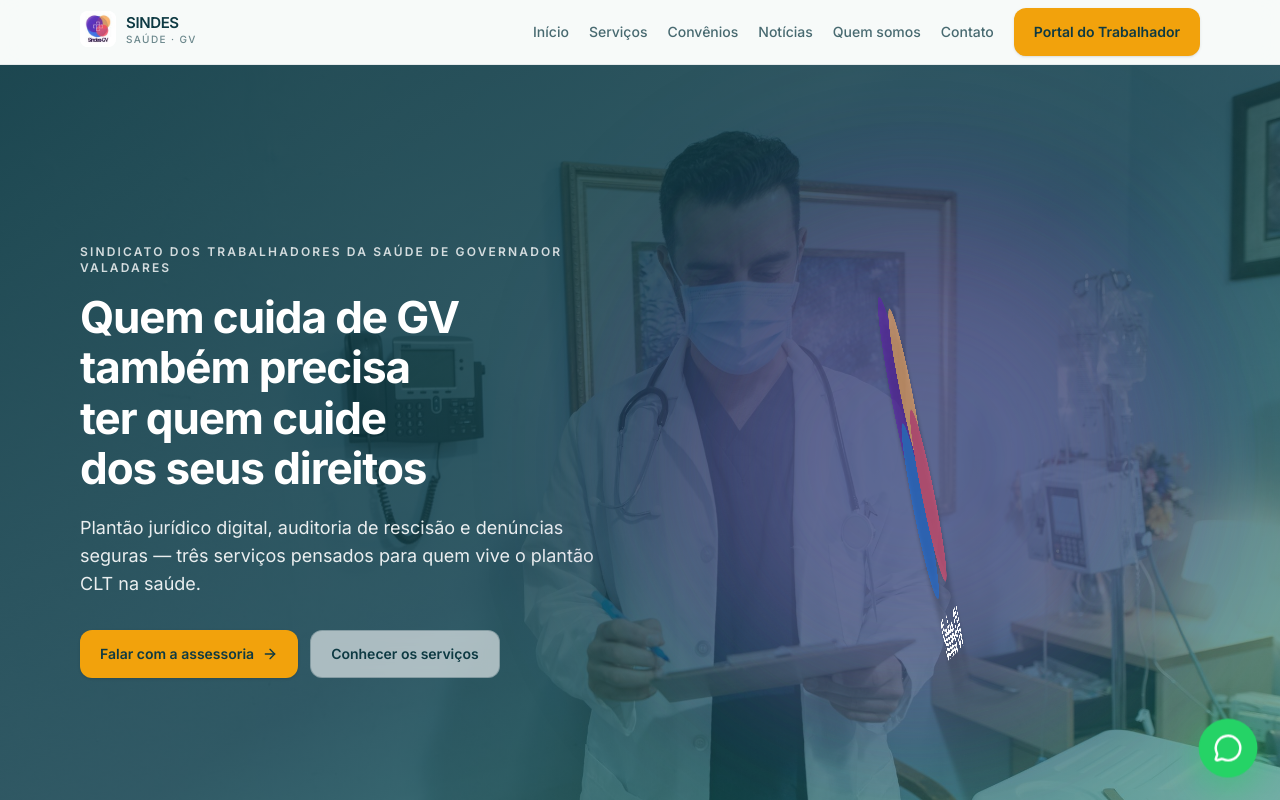
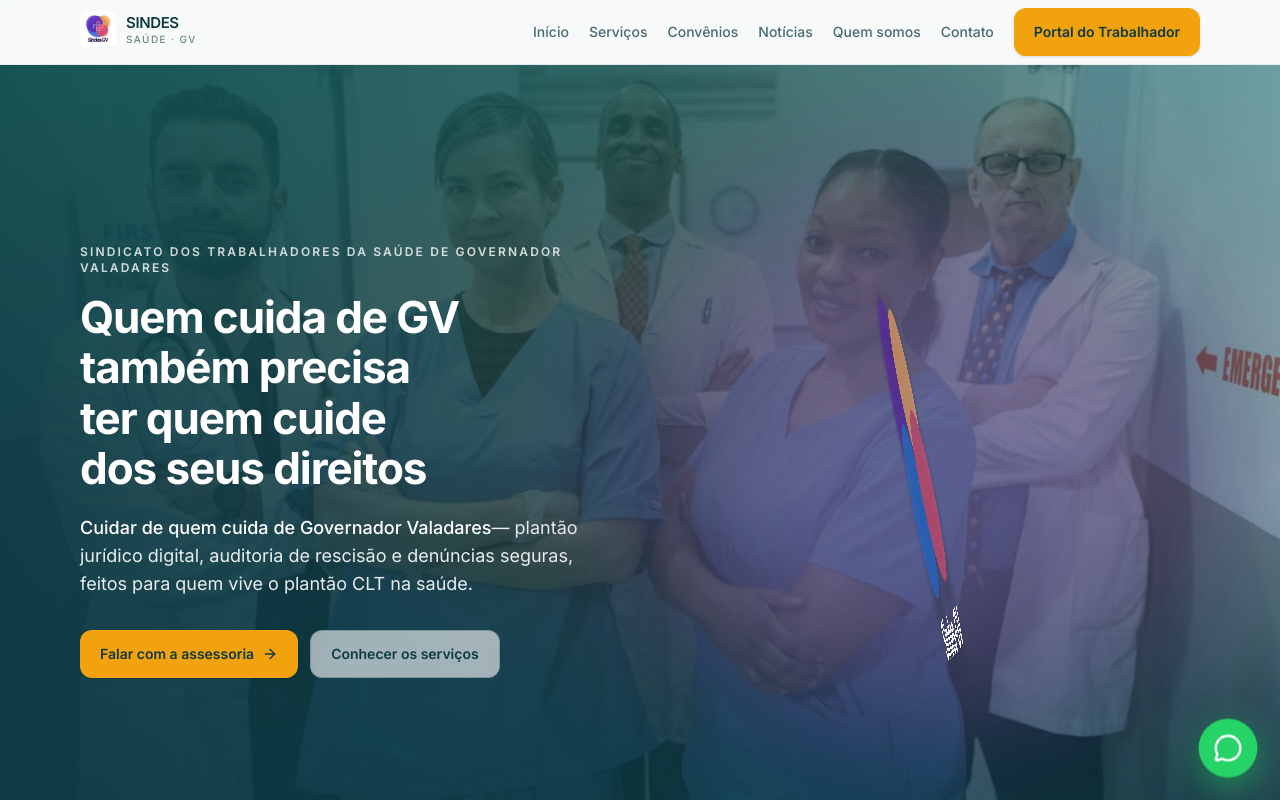
Before and after one commit to rajaconsultoriaeprojetos-boop/sindes-gv, a Next.js app: page / in a window 1280 px wide. Shown: the top 800 px of the page. Built offline with nearby package versions, Linux system fonts and the light colour scheme.

Commit message:
feat(landing): hero com equipe diversa e tom de cuidado
Foto com vários profissionais (mulheres em destaque), overlays
cinematográficos e texto reforçando cuidado com o trabalhador da saúde.

```diff
--- a/components/SindesLanding.tsx
+++ b/components/SindesLanding.tsx
@@ -289,14 +289,22 @@ export default function SindesLanding({ cms }: Props) {
           <div className="absolute inset-0">
             <Image
               src={HERO_IMAGE}
-              alt="Equipe de profissionais da saúde em plantão hospitalar"
+              alt="Equipe diversa de profissionais da saúde — enfermeiras, médicas e médicos em unidade hospitalar"
               fill
               priority
-              className="object-cover object-[center_32%]"
+              className="object-cover object-[center_42%] scale-105 sm:scale-100"
               sizes="100vw"
             />
             <div
-              className="absolute inset-0 bg-gradient-to-br from-[#0E3A43]/92 via-[#0E3A43]/78 to-[#1F8A70]/55"
+              className="absolute inset-0 bg-gradient-to-r from-[#0E3A43]/96 via-[#0E3A43]/78 to-[#0E3A43]/35"
+              aria-hidden="true"
+            />
+            <div
+              className="absolute inset-0 bg-gradient-to-t from-[#0E3A43]/75 via-transparent to-[#1F8A70]/25"
+              aria-hidden="true"
+            />
+            <div
+              className="pointer-events-none absolute inset-0 bg-[radial-gradient(ellipse_at_70%_40%,rgba(197,91,26,0.18),transparent_55%)]"
               aria-hidden="true"
             />
           </div>
@@ -309,8 +317,11 @@ export default function SindesLanding({ cms }: Props) {
                 Quem cuida de GV também precisa ter quem cuide dos seus direitos
               </h1>
               <p className="mt-5 max-w-xl text-base leading-7 text-white/90 sm:text-lg">
-                Plantão jurídico digital, auditoria de rescisão e denúncias seguras — três serviços
-                pensados para quem vive o plantão CLT na saúde.
+                <span className="font-medium text-white">
+                  Cuidar de quem cuida de Governador Valadares
+                </span>{ }
+                — plantão jurídico digital, auditoria de rescisão e denúncias seguras, feitos para
+                quem vive o plantão CLT na saúde.
               </p>
               <div className="mt-8 flex flex-col gap-3 sm:flex-row">
                 <Link href="/portal" className={btnPrimary}>
```
Also changed, not shown: public/landing/hero-trabalhadores-saude.jpg.
